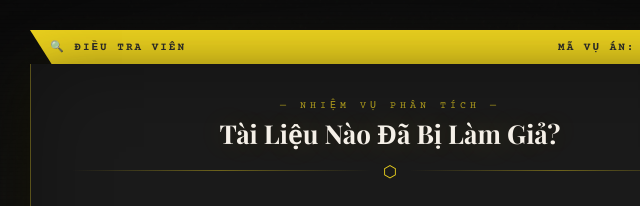
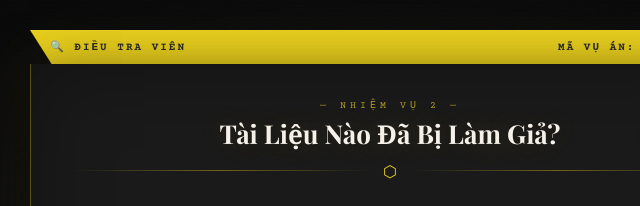
Before and after one commit to designdaovn/acgiaacbao-nhiemvu2, a plain HTML site: page index.html in a window 1280 px wide. Shown: the top 206 px of the page, 250-890 px from the left. Drawn offline with nearby package versions, Linux system fonts and the light colour scheme; a web font is replaced by a local one.

Commit message:
index.html

```diff
--- a/index.html
+++ b/index.html
@@ -849,7 +849,7 @@
       </div>
 
       <div class="card">
-        <div class="case-label">— Nhiệm Vụ Phân Tích —</div>
+        <div class="case-label">— Nhiệm Vụ 2 —</div>
         <h2>Tài Liệu Nào Đã Bị Làm Giả?</h2>
 
         <div class="divider"><span class="divider-icon">⬡</span></div>
```
